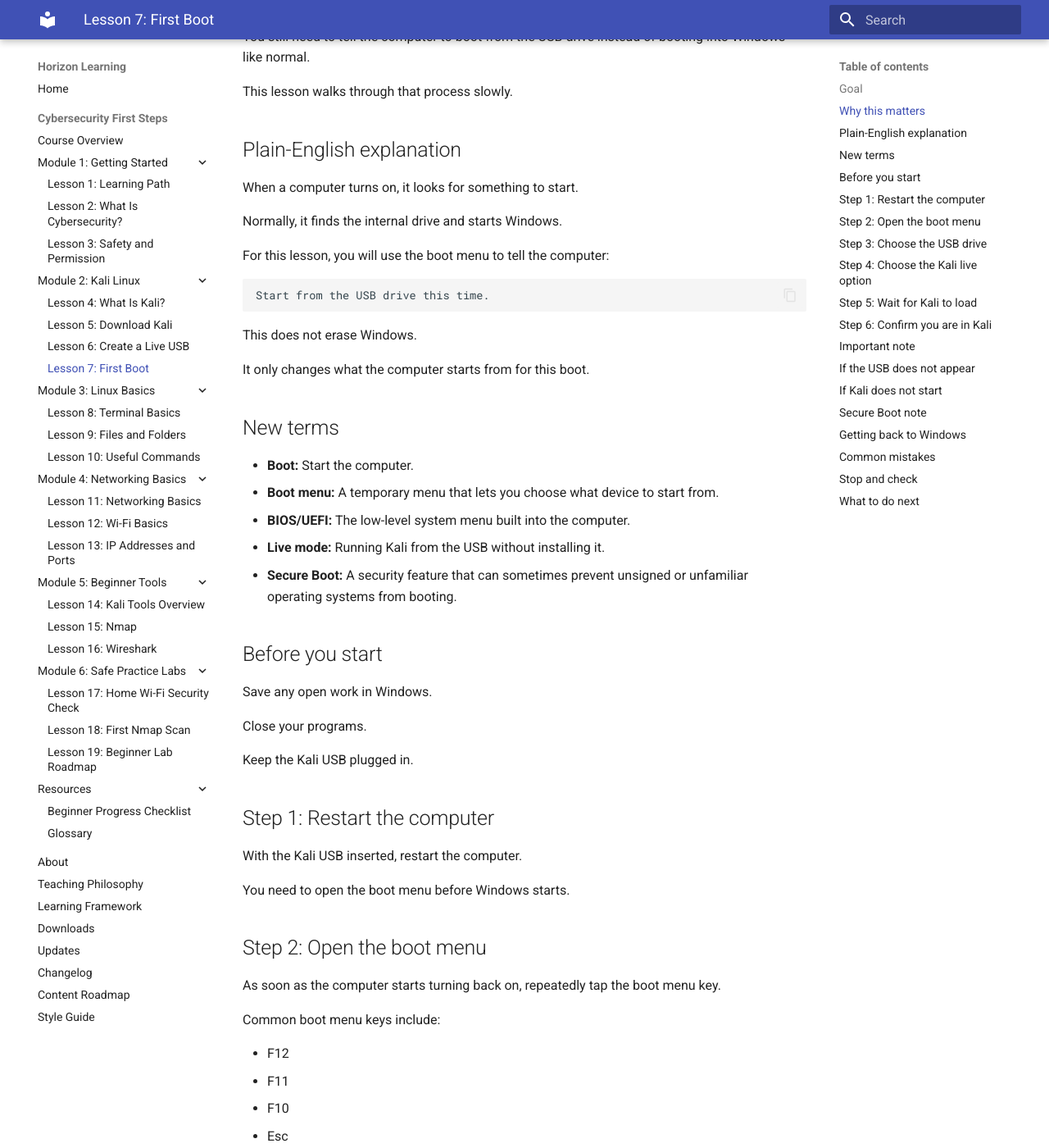
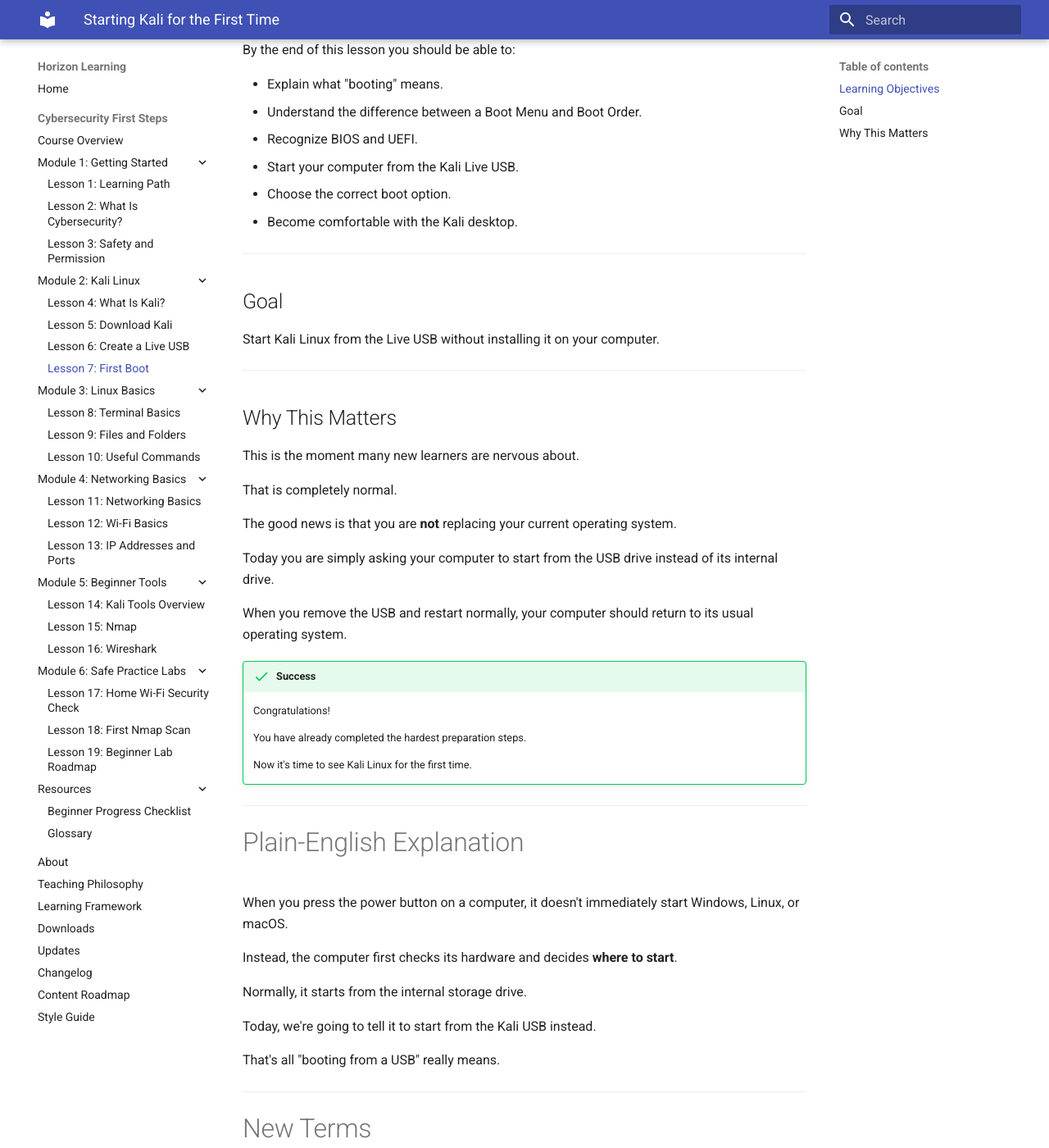
Before and after one commit to horizontechdevelopment-droid/horizon-learning, an MkDocs documentation site: the page built from docs/cybersecurity-first-steps/kali/first-boot.md, in a window 1280 px wide and 1400 px high, scrolled down 357 px. Shown: the whole window at 82% size. Built offline with MkDocs 1.6.1 and Material for MkDocs 9.7.7, drawn with Linux system fonts in a browser that asks for light colours; some of the changed text lies outside the part shown.

Commit message:
Polish first boot lesson

````diff
--- a/docs/cybersecurity-first-steps/kali/first-boot.md
+++ b/docs/cybersecurity-first-steps/kali/first-boot.md
@@ -1,202 +1,404 @@
-# First Boot
+---
+title: Starting Kali for the First Time
+module: Kali Linux
+lesson: 7
+difficulty: Beginner
+estimated_time: 25–35 minutes
+last_reviewed: 2026-07
+platform_support: Platform-Aware
+prerequisites:
+  - Download Kali
+  - Verify Your Download
+  - Create a Live USB
+tags:
+  - kali
+  - boot
+  - bios
+  - uefi
+  - live-usb
+  - beginner
+---
+
+# Lesson 7: Starting Kali for the First Time
+
+**Estimated Time:** 25–35 minutes
+
+**Difficulty:** Beginner
+
+**Platform Support:** Windows, Linux, and macOS computers using a Kali Live USB
+
+---
+
+## Learning Objectives
+
+By the end of this lesson you should be able to:
+
+- Explain what "booting" means.
+- Understand the difference between a Boot Menu and Boot Order.
+- Recognize BIOS and UEFI.
+- Start your computer from the Kali Live USB.
+- Choose the correct boot option.
+- Become comfortable with the Kali desktop.
+
+---
 
 ## Goal
 
-Boot into Kali Linux from the live USB.
+Start Kali Linux from the Live USB without installing it on your computer.
 
-## Why this matters
+---
 
-Creating the USB does not automatically start Kali.
+## Why This Matters
 
-You still need to tell the computer to boot from the USB drive instead of booting into Windows like normal.
+This is the moment many new learners are nervous about.
 
-This lesson walks through that process slowly.
+That is completely normal.
 
-## Plain-English explanation
+The good news is that you are **not** replacing your current operating system.
 
-When a computer turns on, it looks for something to start.
+Today you are simply asking your computer to start from the USB drive instead of its internal drive.
 
-Normally, it finds the internal drive and starts Windows.
+When you remove the USB and restart normally, your computer should return to its usual operating system.
 
-For this lesson, you will use the boot menu to tell the computer:
+!!! success
 
-    Start from the USB drive this time.
+    Congratulations!
 
-This does not erase Windows.
+    You have already completed the hardest preparation steps.
 
-It only changes what the computer starts from for this boot.
+    Now it's time to see Kali Linux for the first time.
 
-## New terms
+---
 
-- **Boot:** Start the computer.
-- **Boot menu:** A temporary menu that lets you choose what device to start from.
-- **BIOS/UEFI:** The low-level system menu built into the computer.
-- **Live mode:** Running Kali from the USB without installing it.
-- **Secure Boot:** A security feature that can sometimes prevent unsigned or unfamiliar operating systems from booting.
+# Plain-English Explanation
 
-## Before you start
+When you press the power button on a computer, it doesn't immediately start Windows, Linux, or macOS.
 
-Save any open work in Windows.
+Instead, the computer first checks its hardware and decides **where to start**.
 
-Close your programs.
+Normally, it starts from the internal storage drive.
 
-Keep the Kali USB plugged in.
+Today, we're going to tell it to start from the Kali USB instead.
 
-## Step 1: Restart the computer
+That's all "booting from a USB" really means.
 
-With the Kali USB inserted, restart the computer.
+---
 
-You need to open the boot menu before Windows starts.
+# New Terms
 
-## Step 2: Open the boot menu
+- Boot
+- Bootable USB
+- BIOS
+- UEFI
+- Boot Menu
+- Boot Order
+- Live System
 
-As soon as the computer starts turning back on, repeatedly tap the boot menu key.
+---
 
-Common boot menu keys include:
+# What Happens When a Computer Starts?
+
+A simplified version looks like this:
+
+```
+Power Button
+
+↓
+
+Computer turns on
+
+↓
+
+Hardware is checked
+
+↓
+
+Startup firmware begins
+
+↓
+
+Choose a boot device
+
+↓
+
+Operating system starts
+```
+
+Normally, your computer chooses the internal drive.
+
+Today, you'll temporarily choose the Kali USB.
+
+---
+
+# BIOS vs UEFI
+
+You may hear both of these terms.
+
+### BIOS
+
+Older computers commonly used BIOS.
+
+### UEFI
+
+Most modern computers use UEFI.
+
+For this lesson, you only need to know one thing:
+
+Both help your computer start.
+
+You do **not** need to become an expert on firmware today.
+
+!!! tip
+
+    Don't worry if you're unsure whether your computer uses BIOS or UEFI.
+
+    The learning process is nearly identical.
+
+---
+
+# Boot Menu vs Boot Order
+
+These are often confused.
+
+| Boot Menu | Boot Order |
+|------------|------------|
+| Temporary choice | Permanent preference |
+| Used once | Used every startup |
+| Recommended for beginners | Usually leave unchanged |
+
+For this course...
+
+**Use the Boot Menu whenever possible.**
+
+It lets you choose the USB for this startup only.
+
+---
+
+# Common Boot Menu Keys
+
+Different manufacturers use different keys.
+
+Some common examples include:
 
 - F12
 - F11
 - F10
+- F9
 - Esc
 - Del
 
-The correct key depends on the computer brand.
+!!! note
 
-Common examples:
+    If you're unsure which key your computer uses, check the manufacturer's support page or user manual.
 
-- Dell: F12
-- Lenovo: F12 or Enter, then boot menu
-- HP: Esc, then F9
-- ASUS: Esc or F8
-- Acer: F12
-- MSI: F11
+    It is completely normal to look this up.
 
-If none of these work, search for:
+---
 
-    boot menu key for [computer brand and model]
+# Secure Boot
 
-## Step 3: Choose the USB drive
+Many computers include a feature called Secure Boot.
 
-In the boot menu, look for the USB drive.
+Secure Boot helps protect the startup process by allowing only trusted boot software to run.
 
-It may show the USB brand name, such as SanDisk, Samsung, Kingston, PNY, or another brand.
+Some computers can boot Kali without any changes.
 
-It may also say:
+Others may require additional configuration depending on the hardware and firmware.
 
-    UEFI USB
+For this lesson:
 
-Choose the USB drive.
+**Do not change Secure Boot settings unless you actually encounter a problem.**
 
-## Step 4: Choose the Kali live option
+!!! warning
 
-After selecting the USB drive, the Kali boot menu should appear.
+    Avoid disabling security features simply because a tutorial says to.
 
-Choose the live option.
+    Understand **why** a change is needed before making it.
 
-The exact wording may vary, but look for something like:
+---
 
-    Live system
+# Starting the Kali USB
 
-or:
+Insert your Kali USB drive.
 
-    Kali Live
+Restart the computer.
 
-Do not choose install for this beginner path.
+Open the Boot Menu.
 
-## Step 5: Wait for Kali to load
+Select the USB drive.
 
-Kali may take a few minutes to start from USB.
+After a few moments, you should see the Kali boot menu.
 
-This can be slower than starting Windows from the internal drive.
+---
 
-Wait until the Kali desktop appears.
+# The Kali Boot Menu
 
-## Step 6: Confirm you are in Kali
+You may see options similar to:
 
-Once the desktop loads, look for:
+- Live System
+- Live System (Failsafe)
+- Installer
+- Graphical Installer
 
-- Kali logo or wallpaper
-- Application menu
-- Terminal icon
-- Linux-style desktop environment
+For this learning path:
 
-You are now running Kali from the USB.
+**Choose:**
 
-## Important note
+> Live System
 
-In normal live mode, changes may not be saved after reboot.
+This allows you to explore Kali without installing it.
 
-That means if you create files or change settings, they may disappear when you shut down.
+---
 
-This is normal.
+!!! info "Behind the Curtain"
 
-Persistence can be added later, but it is not required for the first beginner lessons.
+    The Live System runs directly from the USB drive.
 
-## If the USB does not appear
+    Nothing is permanently installed on your internal storage.
+
+    This makes it an excellent way to learn safely.
+
+---
+
+# Welcome to Kali
+
+After Kali finishes loading, take a moment to look around.
+
+You should see:
+
+- Desktop
+- Applications menu
+- Terminal
+- File manager
+- Network icon
+- Clock
+- Power menu
+
+Today, don't worry about learning everything.
+
+Simply become comfortable looking around.
+
+---
+
+# Your First Goal
+
+Try these simple tasks:
+
+- Move the mouse.
+- Open the Applications menu.
+- Open the Terminal.
+- Close the Terminal.
+- Open the File Manager.
+- Return to the desktop.
+
+That's enough for today.
+
+---
+
+# Common Problems
+
+## The USB Doesn't Appear
 
 Try:
 
-- Restarting and opening the boot menu again
-- Trying a different USB port
-- Recreating the USB
-- Removing other USB drives
-- Checking whether the USB writing process completed successfully
-- Looking up the boot menu key for the exact computer model
+- Reinsert the USB drive.
+- Restart the computer.
+- Use a different USB port.
+- Confirm the USB was written successfully.
 
-## If Kali does not start
+---
 
-Possible causes include:
+## The Computer Starts Windows Instead
 
-- The USB was not created correctly
-- The wrong boot option was selected
-- Secure Boot is blocking the USB
-- The download was incomplete
-- The computer needs a different boot setting
+Usually this means the USB wasn't selected.
 
-Do not panic.
+Restart and try the Boot Menu again.
 
-This is a common beginner problem.
+---
 
-## Secure Boot note
+## Black Screen
 
-Some computers have Secure Boot enabled.
+Wait several minutes.
 
-Secure Boot is designed to prevent unauthorized operating systems from starting.
+If nothing changes:
 
-If Kali will not boot, Secure Boot may be involved.
+- Restart.
+- Try Live System (Failsafe).
+- Verify the USB creation process.
 
-Do not change BIOS or UEFI settings unless you are comfortable and understand what you are changing.
+---
 
-If you are unsure, ask for help before changing boot or security settings.
+## Keyboard Doesn't Work
 
-## Getting back to Windows
+Try another USB port.
 
-To return to Windows:
+Some very new hardware may require a newer Kali image.
 
-1. Shut down Kali.
-2. Remove the USB drive.
-3. Turn the computer back on.
+---
 
-The computer should boot back into Windows normally.
+# Try It Yourself
 
-## Common mistakes
+Complete the following:
 
-- Waiting too long to press the boot menu key
-- Choosing the internal Windows drive instead of the USB
-- Choosing install instead of live mode
-- Removing the USB while Kali is running
-- Thinking Windows was deleted because Kali started
+- Boot Kali from the USB.
+- Reach the desktop.
+- Open the Applications menu.
+- Open and close the Terminal.
+- Open the File Manager.
+- Shut down Kali from the menu.
 
-## Stop and check
+Do not install Kali.
+
+Simply explore.
+
+---
+
+# Reflection Questions
+
+Without looking back:
+
+1. What does "booting" mean?
+2. Why do we use the Boot Menu instead of changing Boot Order?
+3. What is Secure Boot?
+4. Why are we choosing Live System instead of Installer?
+5. Why is using a Live USB a safe way to learn?
+
+---
+
+# Stop and Check
 
 You are ready to continue when:
 
-- [ ] You can open the boot menu.
-- [ ] You can select the Kali USB.
-- [ ] You can start Kali in live mode.
-- [ ] You understand this does not erase Windows.
-- [ ] You know how to return to Windows.
+- [ ] Kali started successfully.
+- [ ] You reached the desktop.
+- [ ] The mouse works.
+- [ ] The keyboard works.
+- [ ] You opened the Applications menu.
+- [ ] You opened the Terminal.
+- [ ] You opened the File Manager.
+- [ ] You shut Kali down normally.
 
-## What to do next
+---
 
-Continue to Lesson 8: Terminal Basics.
+# Lesson Summary
+
+In this lesson you learned:
+
+- What "booting" means.
+- The difference between Boot Menu and Boot Order.
+- The purpose of BIOS and UEFI.
+- Why we use Live System.
+- How to explore Kali without installing it.
+
+---
+
+# What To Do Next
+
+Continue to **Lesson 8 – Updating Kali Linux**.
+
+You'll learn:
+
+- Why updates matter.
+- How Linux installs software.
+- How package managers work.
+- How to safely update Kali.
````
Also changed, not shown: ROADMAP.md (added, +28 -0 lines), internal/DEVELOPMENT.md (added, +33 -0 lines), 1 other file.
